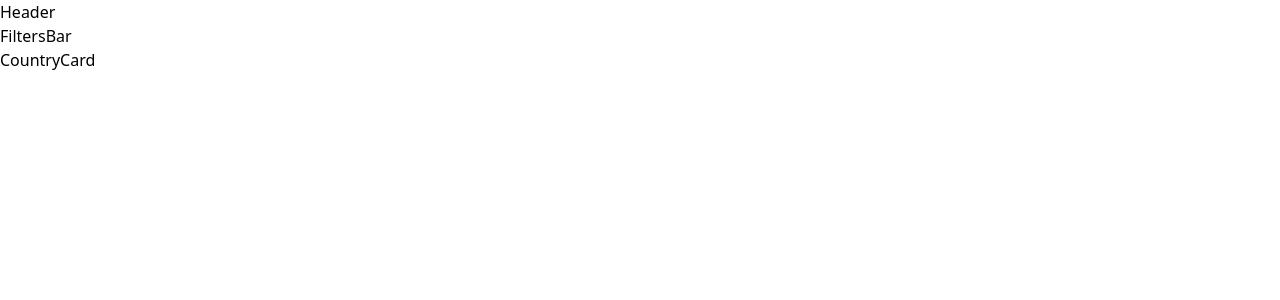
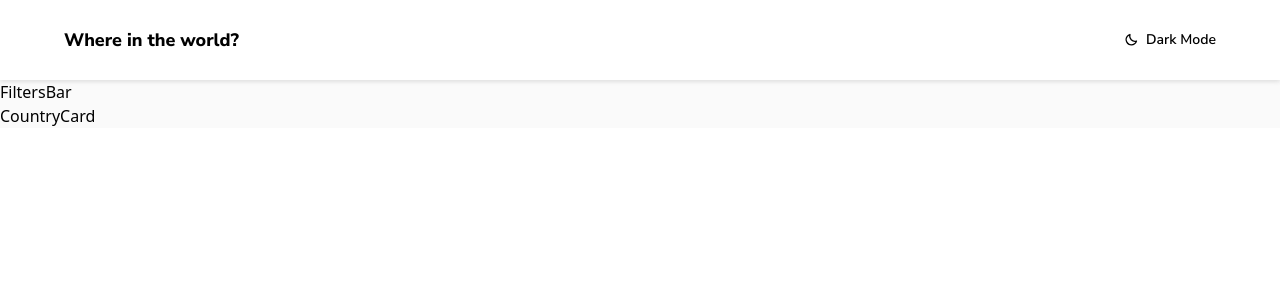
Before and after one commit to tascintra/REST-Countries-API, a React (Vite) app: page / in a window 1280 px wide. Shown: the top 300 px of the page. Built offline with nearby package versions, Linux system fonts and the light colour scheme.

Commit message:
chore(Header): header done and dark theme struc built

```diff
--- a/index.html
+++ b/index.html
@@ -13,7 +13,10 @@
     <title>REST Countries Api | Frontend Mentor</title>
   </head>
   <body>
-    <div id="root"></div>
+    <div
+      id="root"
+      class="transition-all duration-500 bg-gray-200 dark:bg-blue-200"
+    ></div>
     <script type="module" src="/src/main.jsx"></script>
   </body>
 </html>
--- a/package.json
+++ b/package.json
@@ -10,6 +10,7 @@
     "preview": "vite preview"
   },
   "dependencies": {
+    "@phosphor-icons/react": "^2.0.9",
     "axios": "^1.4.0",
     "react": "^18.2.0",
     "react-dom": "^18.2.0",
--- a/src/App.jsx
+++ b/src/App.jsx
@@ -8,10 +8,12 @@ function App() {
     <>
       <BrowserRouter>
         <Header />
-        <Routes>
-          <Route path="/" element={<Home />} />
-          <Route path="/country/:id" element={<CountryCard />} />
-        </Routes>
+        <main className="max-w-8xl m-auto">
+          <Routes>
+            <Route path="/" element={<Home />} />
+            <Route path="/country/:id" element={<CountryCard />} />
+          </Routes>
+        </main>
       </BrowserRouter>
     </>
   )
--- a/src/components/Header.jsx
+++ b/src/components/Header.jsx
@@ -1,8 +1,33 @@
-import React from 'react'
+import React, { useEffect, useState } from 'react'
+import { Moon } from '@phosphor-icons/react'
 
 const Header = () => {
+  const [darkTheme, setDarkTheme] = useState(
+    window.localStorage.getItem('theme', 'dark')
+  )
+
+  useEffect(() => {
+    darkTheme
+      ? (document.body.classList.add('dark'),
+        window.localStorage.setItem('theme', 'dark'))
+      : (document.body.classList.remove('dark'),
+        window.localStorage.removeItem('theme', 'dark'))
+  }, [darkTheme])
+
   return (
-    <div>Header</div>
+    <header className="shadow-bar dark:shadow-darkBar bg-white dark:bg-blue-300 dark:text-white transition-all duration-500">
+      <div className="max-w-8xl h-20 m-auto px-16 flex items-center justify-between">
+        <h1 className="font-sansDetail text-lg font-bold">
+          Where in the world?
+        </h1>
+        <button
+          onClick={() => setDarkTheme(!darkTheme)}
+          className="flex items-center gap-2 font-sansDetail font-semibold text-sm"
+        >
+          <Moon weight={darkTheme ? 'fill' : 'bold'} /> Dark Mode
+        </button>
+      </div>
+    </header>
   )
 }
 
--- a/src/components/Home.jsx
+++ b/src/components/Home.jsx
@@ -5,10 +5,10 @@ import CountryCard from "@/components/CountryCard";
 
 const Home = () => {
   return (
-    <div>
+    <>
       <FiltersBar />
       <CountryCard />
-    </div>
+    </>
   )
 }
 
--- a/tailwind.config.js
+++ b/tailwind.config.js
@@ -1,6 +1,7 @@
 /** @type {import('tailwindcss').Config} */
 export default {
   content: ['./index.html', './src/**/*.{js,ts,jsx,tsx}'],
+  darkMode: 'class',
   theme: {
     colors: {
       white: 'hsl(0, 0%, 100%)',
@@ -21,6 +22,13 @@ export default {
         sansBody: 'Arial, sans-serif',
         sansDetail: 'Nunito Sans, sans-serif',
       },
+      boxShadow: {
+        bar: '0 2px 4px 0 hsl(0, 0%, 88%)',
+        darkBar: '0 2px 6px 0 hsl(188, 18%, 14%)'
+      },
+      maxWidth: {
+        '8xl': '88rem',
+      },
     },
   },
   plugins: [],
```
Also changed, not shown: 1 other file (tests, documents, lock files or other folders).
